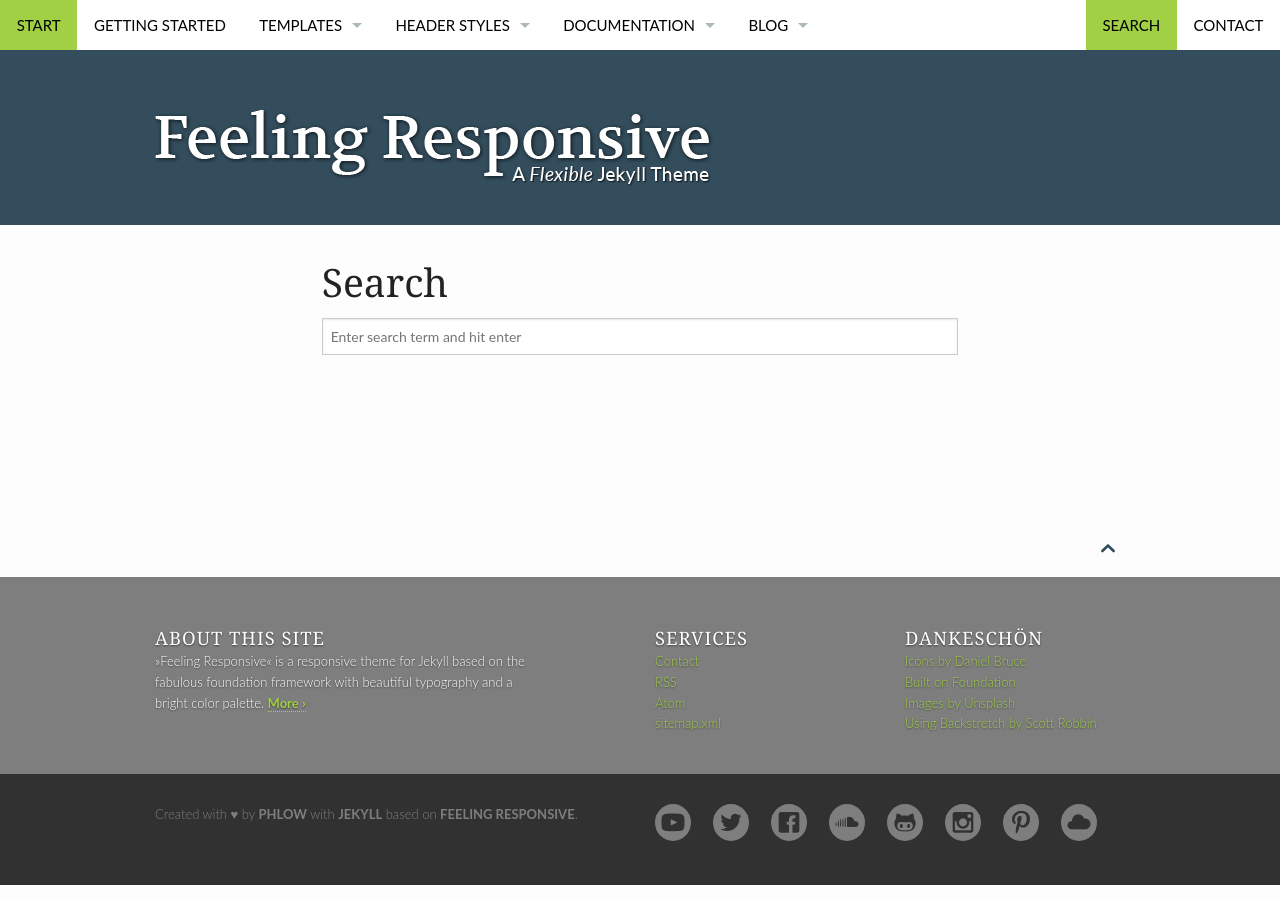
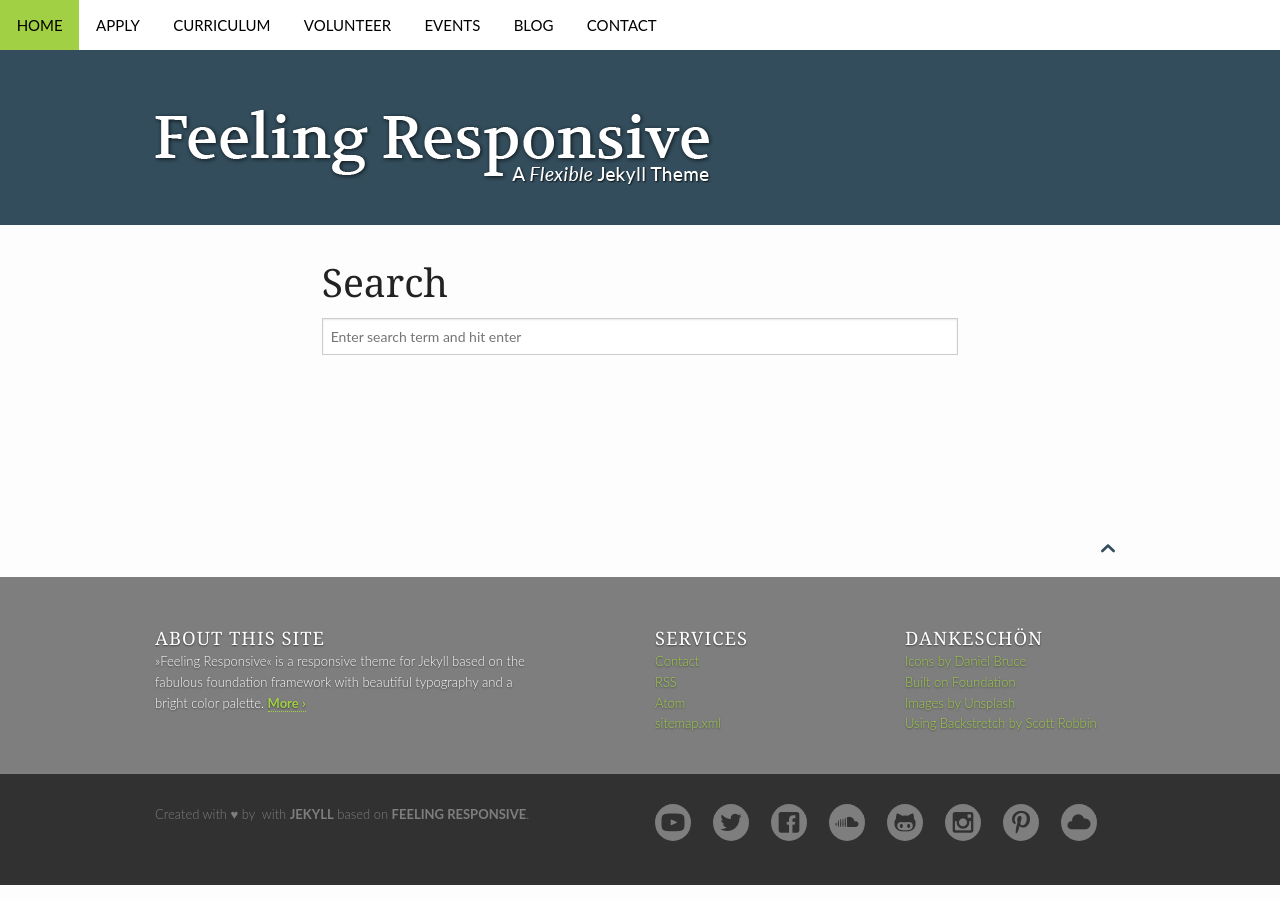
Before and after one commit to mschachter/dataliteracyhub, a Jekyll site: the page built from website/pages/search.md, in a window 1280 px wide. Built offline with Jekyll 4.4.1, drawn with Linux system fonts in a browser that asks for light colours.

Commit message:
getting nav right

```diff
--- a/website/_config.yml
+++ b/website/_config.yml
@@ -8,11 +8,11 @@
 #                                                 /____/
 #
 # Title of your website
-title: "Feeling Responsive"
+title: "Data Literacy Hub"
 
 
 # The slogan describes your website and is used on homepage in <title> and other important places
-slogan: "A Flexible Theme for Jekyll"
+slogan: "High Impact Data Science Education from the Bottom Up"
 
 
 # The description is used on homepage and in the footer to quickly describe your website. Use a maximum of 150 characters for SEO-purposes.
@@ -20,16 +20,16 @@ description: "»Feeling Responsive« is a responsive theme for Jekyll based on t
 
 # Main author of the website
 # See > authors.yml
-author: phlow
+author: Mike Schachter
 
 # This URL is the main address for absolute links. Don't include a slash at the end.
 #
-url: 'https://phlow.github.io/feeling-responsive'
+url: 'http://localhost:4000'
 baseurl: ''
 
 # This is for the editing function in _/includes/improve_content
 # Leave it empty if your site is not on GitHub/GitHub Pages
-improve_content: https://github.com/Phlow/feeling-responsive/edit/gh-pages
+improve_content:
 
 # This URL points directly to the images directory making
 # things easier to link to images in posts and templates. It needs a slash at the end.
@@ -37,7 +37,7 @@ improve_content: https://github.com/Phlow/feeling-responsive/edit/gh-pages
 # Example: <img src="{{ site.urlimg }}{{ post.image.title }}" />
 # Markdown-Example for posts ![Image Text]({{ site.urlimg }}image.jpg)
 #
-urlimg: 'https://phlow.github.io/feeling-responsive/images/'
+urlimg: 'http://localhost:4000/images/'
 
 
 # Logo size is 600x80 pixels
--- a/website/_data/navigation.yml
+++ b/website/_data/navigation.yml
@@ -1,75 +1,27 @@
-- title: Start
+- title: Home
   url: "/"
   side: left
 
-- title: Getting Started
-  url: "/getting-started/"
+- title: Apply
+  url: "/apply/"
   side: left
 
-- title: "Templates"
-  url: "/design/"
+- title: Curriculum
+  url: "/curriculum/"
   side: left
-  dropdown:
-  - title: "Grid & Colors"
-    url: "/design/grid/"
-  - title: "Typography"
-    url: "/design/typography/"
-  - title: "Page/Post"
-    url: "/design/page/"
-  - title: "Post-Left-Sidebar"
-    url: "/design/post-left-sidebar/"
-  - title: "Post-Right-Sidebar"
-    url: "/design/post-right-sidebar/"
-  - title: "Page Full-Width"
-    url: "/design/page-fullwidth/"
-  - title: "Blog-Page"
-    url: "/blog/"
-  - title: "Video"
-    url: "/design/video/"
-  - title: "Gallery"
-    url: "/design/gallery/"
-  - title: "Portfolio"
-    url: "/design/portfolio/"
 
-- title: "Header Styles"
-  url: "/headers/"
+- title: Volunteer
+  url: "/volunteer"
   side: left
-  dropdown:
-  - title: "Header with Full-Width-Image"
-    url: "/design/header-full-width-image/"
-  - title: "Header with Image and Pattern"
-    url: "/design/header-image-pattern/"
-  - title: "Header with image and color"
-    url: "/design/header-image-color/"
-  - title: "Header Only With Logo"
-    url: "/design/header-logo-only/"
-  - title: "Header With Text"
-    url: "/design/header-with-text/"
-  - title: "No Header"
-    url: "/design/no-header/"
-  - title: "No Header but Image"
-    url: "/design/no-header-but-image/"
 
-- title: Documentation
-  url: "/documentation/"
+- title: Events
+  url: "/events"
   side: left
-  dropdown:
-  - title: "Changelog"
-    url: "/changelog/"
-  - title: "Roadmap"
-    url: "/roadmap/"
 
 - title: Blog
   url: "/blog/"
   side: left
-  dropdown:
-  - title: "Blog Archive"
-    url: "/blog/archive/"
 
-- title: "Search"
-  url: "/search/"
-  side: right
-
-- title: "Contact"
+- title: Contact
   url: "/contact/"
-  side: right
+  side: left
```
Also changed, not shown: website/_data/authors.yml (+6 -6 lines).
